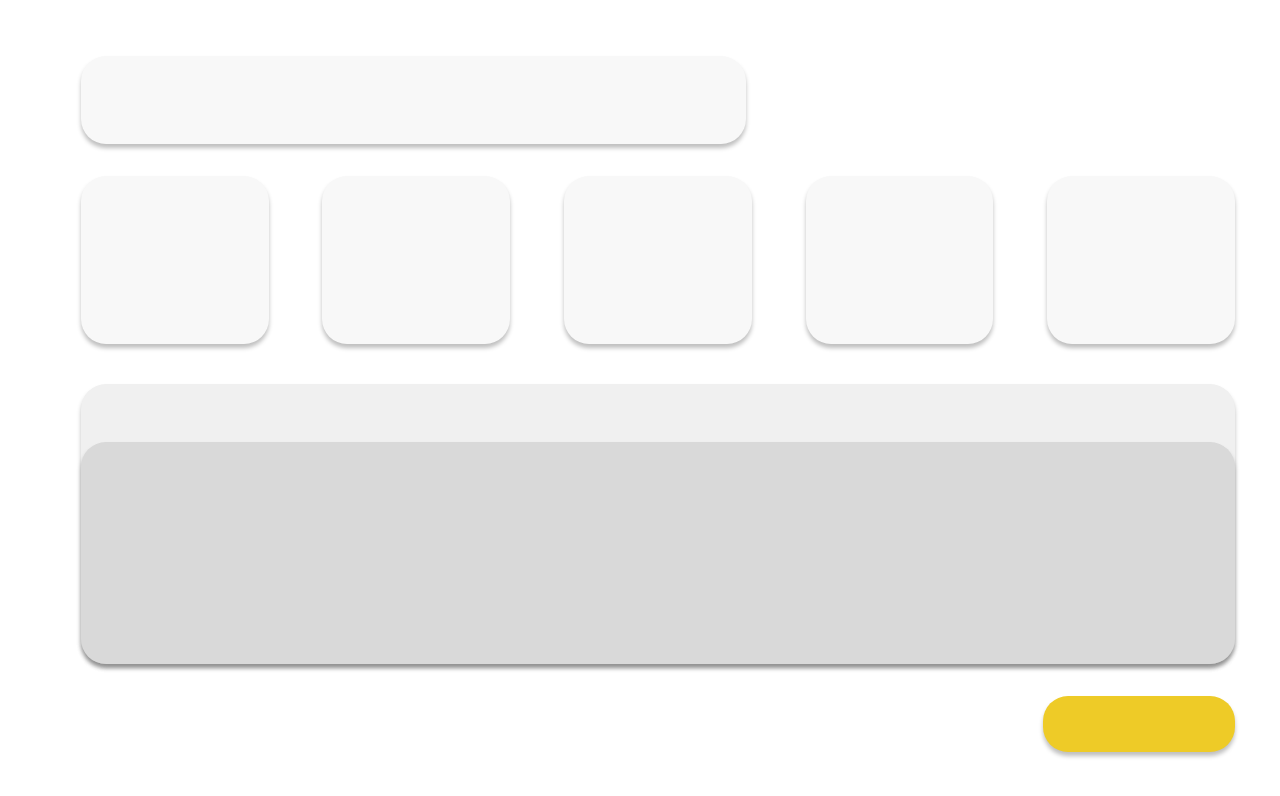
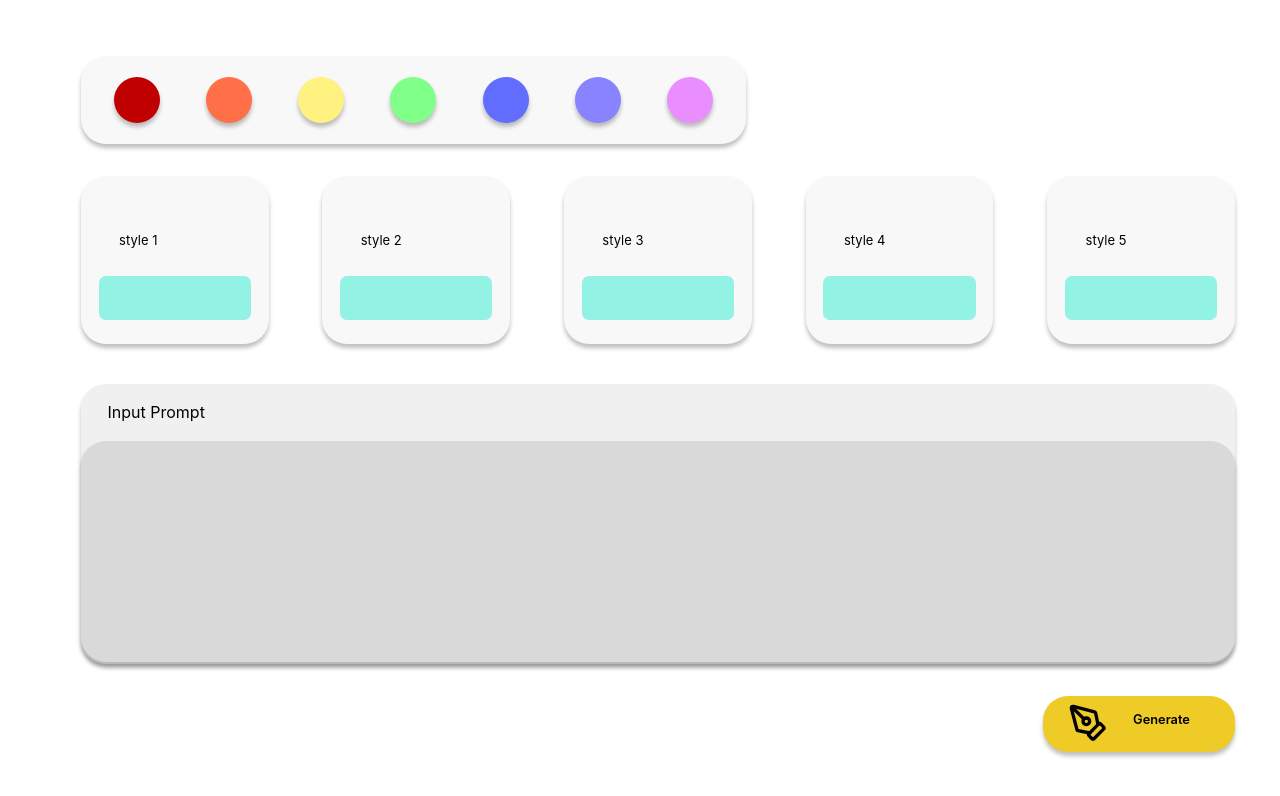
Before and after one commit to osj-secure/FE, a React (Create React App) app: page / in a window 1280 px wide. Both pictures are taken after a click on the button "to main". Shown: the top 796 px of the page. Built offline with nearby package versions, Linux system fonts and the light colour scheme.

Commit message:
main page

```diff
--- a/src/pages/Main/Main.css
+++ b/src/pages/Main/Main.css
@@ -9,6 +9,27 @@
     width: 52vw;
     box-shadow: 0px 4px 4px 0px rgba(0, 0, 0, 0.25);
     border-radius: 25px;
+    display: flex;
+    flex-direction: row;
+    justify-content: space-evenly;
+    align-items: center;
+    gap: 0.5vw;
+}
+
+.color_box {
+    flex: 1 1 auto;
+    max-width: calc(100% / 9);
+    aspect-ratio: 1 /1 ;
+    box-shadow: 0px 4px 4px 0px rgba(0, 0, 0, 0.25);
+    border-radius: 50px;
+}
+
+#side_margin {
+    width: 2.1vw;
+}
+
+#middle_margin {
+    width: 2.6vw;
 }
 
 .padding_2 {
@@ -32,8 +53,6 @@
     border-radius: 25px;
     display: flex;
     flex-direction: column;
-    justify-content: center;
-    align-items: center;
 }
 #style_box2 {
     background-color: #F8F8F8;
@@ -43,8 +62,22 @@
     border-radius: 25px;
     display: flex;
     flex-direction: column;
-    justify-content: center;
-    align-items: center;
+}
+
+.style_text {
+    color: black;
+    margin-top: 7vh;
+    margin-left: 3vw;
+    font-size: small;
+}
+
+.style_image {
+    height: 5.5vh;
+    width: 11.88vw;
+    margin-left: 1.4vw;
+    margin-top: 3.5vh;
+    background-color: #92F2E4;
+    border-radius: 7px;
 }
 
 .padding_3 {
@@ -62,8 +95,14 @@
     flex-direction: column;
 }
 
+.explain_text {
+    margin-left: 2.1vw;
+    margin-top: 2.3vh;
+    color: black;
+}
+
 .input_box {
-    margin-top: 7.3vh;
+    margin-top: 2.3vh;
     background-color: #D9D9D9;
     height: 27.7vh;
     box-shadow: 0px 4px 4px 0px rgba(0, 0, 0, 0.25);
@@ -74,13 +113,28 @@
     height: 4vh;
 }
 
-.download_container {
+.generate_container {
     background-color: #EECB27;
     margin-left: 81.5vw;
     height: 7vh;
     width: 15vw;
     box-shadow: 0px 4px 4px 0px rgba(0, 0, 0, 0.25);
     border-radius: 25px;
+    display: flex;
+    flex-direction: row;
+    cursor: pointer;
+}
+
+.generate_icon {
+    margin-left: 1.9vw;
+    margin-top: 0.9vh;
+}
+
+.generate_text {
+    margin-left: 2vw;
+    margin-top: 2vh;
+    font-size: 0.8rem;
+    font-weight: 600;
 }
 
 .padding_5 {
--- a/src/pages/Main/Main.js
+++ b/src/pages/Main/Main.js
@@ -1,27 +1,73 @@
-import React from 'react';
+import React, { useEffect } from 'react';
 import './Main.css';
+import { LuPenTool } from "react-icons/lu";
 import { useNavigate } from 'react-router-dom';
 
 const Main = () => {
     const navigate = useNavigate();
+
+    useEffect(() => {
+        const colorBoxes = document.querySelectorAll('.color_box');
+        const colors = ['#C00000', '#FF7049', '#FFF280', '#80FF89','#606DFF', '#8983FF', '#EA8EFF']
+
+        colorBoxes.forEach((box, index) => {
+            box.style.backgroundColor = colors[index % colors.length];
+        });
+    }, []);
+
     return (
         <div className='Main_Container'>
             <div className='padding_1'></div>
-            <div className='color_container'></div>
+            <div className='color_container'>
+                <div id='side_margin'></div>
+                <div className='color_box'></div>
+                <div id='middle_margin'></div>
+                <div className='color_box'></div>
+                <div id='middle_margin'></div>
+                <div className='color_box'></div>
+                <div id='middle_margin'></div>
+                <div className='color_box'></div>
+                <div id='middle_margin'></div>
+                <div className='color_box'></div>
+                <div id='middle_margin'></div>
+                <div className='color_box'></div>
+                <div id='middle_margin'></div>
+                <div className='color_box'></div>
+                <div id='side_margin'></div>
+            </div>
             <div className='padding_2'></div>
             <div className='style_container'>
-                <div id='style_box'></div>
-                <div id='style_box'></div>
-                <div id='style_box'></div>
-                <div id='style_box'></div>
-                <div id='style_box2'></div>
+                <div id='style_box'>
+                    <div className='style_text'>style 1</div>
+                    <div className='style_image'></div>
+                </div>
+                <div id='style_box'>
+                    <div className='style_text'>style 2</div>
+                    <div className='style_image'></div>
+                </div>
+                <div id='style_box'>
+                    <div className='style_text'>style 3</div>
+                    <div className='style_image'></div>
+                </div>
+                <div id='style_box'>
+                    <div className='style_text'>style 4</div>
+                    <div className='style_image'></div>
+                </div>
+                <div id='style_box2'>
+                    <div className='style_text'>style 5</div>
+                    <div className='style_image'></div>
+                </div>
             </div>
             <div className='padding_3'></div>
             <div className='input_container'>
+                <div className = 'explain_text'>Input Prompt</div>
                 <div className='input_box'></div>
             </div>
             <div className='padding_4'></div>
-            <div className='download_container' onClick={() => navigate('/main/result')}></div>
+            <div className='generate_container' onClick={() => navigate('/main/result')}>
+                <LuPenTool className='generate_icon' size={40}/>
+                <div className='generate_text'>Generate</div>
+            </div>
             <div className='padding_5'></div>
         </div>
     );
```
